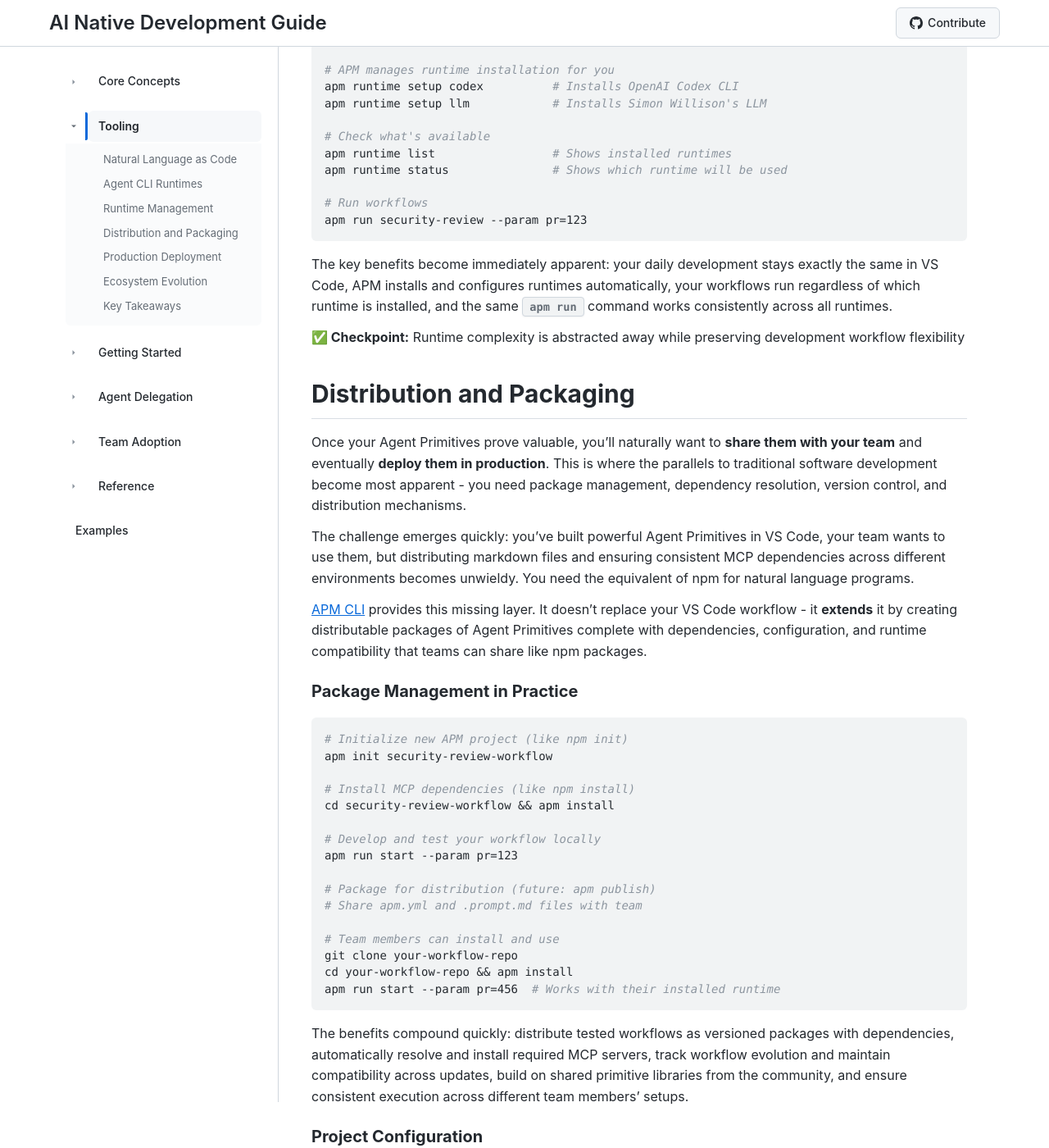
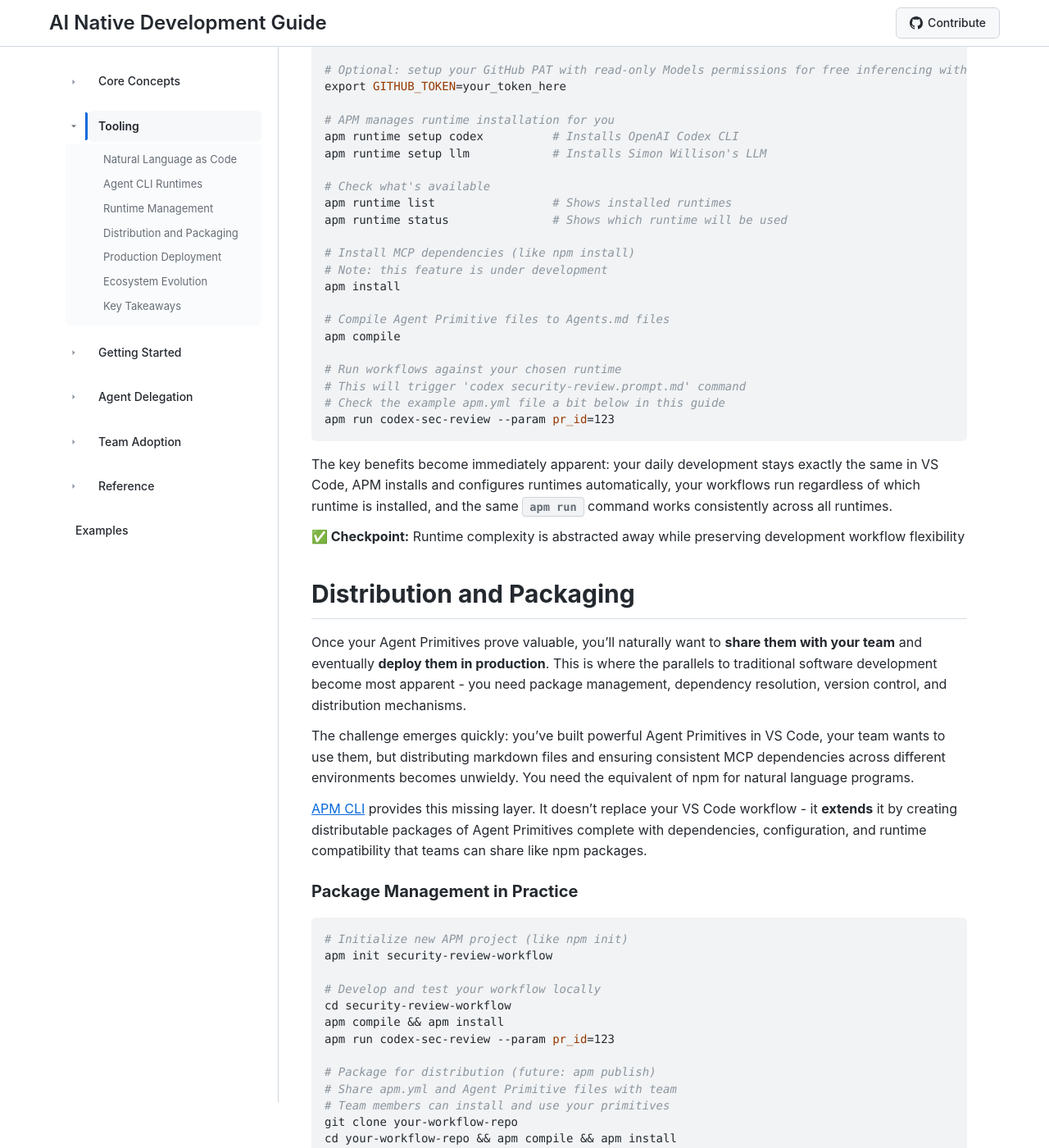
Before and after one commit to danielmeppiel/awesome-ai-native, a Jekyll site: the page built from docs/tooling/index.md, in a window 1280 px wide and 1400 px high, scrolled down 1867 px. Shown: the whole window at 82% size. Built offline with Jekyll 4.4.1, drawn with Linux system fonts in a browser that asks for light colours; some of the changed text lies outside the part shown.

Commit message:
Clarified

````diff
--- a/docs/tooling/index.md
+++ b/docs/tooling/index.md
@@ -51,6 +51,9 @@
 # Install APM CLI once
 curl -sSL https://raw.githubusercontent.com/danielmeppiel/apm-cli/main/install.sh | sh
 
+# Optional: setup your GitHub PAT with read-only Models permissions for free inferencing with GitHub Models https://github.com/settings/personal-access-tokens/new
+export GITHUB_TOKEN=your_token_here
+
 # APM manages runtime installation for you
 apm runtime setup codex          # Installs OpenAI Codex CLI
 apm runtime setup llm            # Installs Simon Willison's LLM
@@ -59,8 +62,17 @@
 apm runtime list                 # Shows installed runtimes
 apm runtime status               # Shows which runtime will be used
 
-# Run workflows
-apm run security-review --param pr=123
+# Install MCP dependencies (like npm install)
+# Note: this feature is under development
+apm install
+
+# Compile Agent Primitive files to Agents.md files
+apm compile
+
+# Run workflows against your chosen runtime
+# This will trigger 'codex security-review.prompt.md' command
+# Check the example apm.yml file a bit below in this guide
+apm run codex-sec-review --param pr_id=123
 ```
 
 The key benefits become immediately apparent: your daily development stays exactly the same in VS Code, APM installs and configures runtimes automatically, your workflows run regardless of which runtime is installed, and the same `apm run` command works consistently across all runtimes.
@@ -81,19 +93,17 @@
 # Initialize new APM project (like npm init)
 apm init security-review-workflow
 
-# Install MCP dependencies (like npm install)
-cd security-review-workflow && apm install
-
 # Develop and test your workflow locally
-apm run start --param pr=123
+cd security-review-workflow
+apm compile && apm install
+apm run codex-sec-review --param pr_id=123
 
 # Package for distribution (future: apm publish)
-# Share apm.yml and .prompt.md files with team
-
-# Team members can install and use
+# Share apm.yml and Agent Primitive files with team
+# Team members can install and use your primitives
 git clone your-workflow-repo
-cd your-workflow-repo && apm install
-apm run start --param pr=456  # Works with their installed runtime
+cd your-workflow-repo && apm compile && apm install
+apm run codex-sec-review --param pr_id=456
 ```
 
 The benefits compound quickly: distribute tested workflows as versioned packages with dependencies, automatically resolve and install required MCP servers, track workflow evolution and maintain compatibility across updates, build on shared primitive libraries from the community, and ensure consistent execution across different team members' setups.
@@ -109,19 +119,14 @@
 description: Comprehensive security review process with GitHub integration
 
 scripts:
-  start: "codex security-review.prompt.md"
-  claude: "claude security-review.prompt.md"
-  debug: "RUST_LOG=debug codex security-review.prompt.md"
+  codex-sec-review: "codex security-review.prompt.md"
+  llm-sec-review: "llm security-review.prompt.md"
+  codex-debug: "RUST_LOG=debug codex security-review.prompt.md"
 
 dependencies:
   mcp:
     - ghcr.io/github/github-mcp-server
     - registry.npmjs.org/security-scanner-mcp
-
-input:
-  - pr_number
-  - severity_level
-  - review_depth
 ```
 
 **✅ Checkpoint:** Your Agent Primitives are now packaged as distributable software with managed dependencies
@@ -144,7 +149,7 @@
     runs-on: ubuntu-latest
     strategy:
       matrix:
-        script: [start, claude, debug]  # Maps to apm.yml scripts
+        script: [codex-sec-review, llm-sec-review, codex-debug]  # Maps to apm.yml scripts
     permissions:
       models: read
       pull-requests: write
@@ -159,15 +164,13 @@
         script: ${{ matrix.script }}
         parameters: |
           {
-            "pr_number": "${{ github.event.number }}",
-            "severity_level": "high",
-            "review_depth": "comprehensive"
+            "pr_id": "${{ github.event.number }}"
           }
       env:
         GITHUB_TOKEN: ${{ secrets.GITHUB_TOKEN }}
 ```
 
-**Key Connection**: The `matrix.script` values (`start`, `claude`, `debug`) correspond exactly to the scripts defined in the `apm.yml` configuration above. [APM CLI](https://github.com/danielmeppiel/apm-cli) automatically installs the MCP dependencies (`ghcr.io/github/github-mcp-server`, `security-scanner-mcp`) and passes the input parameters (`pr_number`, `severity_level`, `review_depth`) to your security-review.prompt.md workflow.
+**Key Connection**: The `matrix.script` values (`codex-sec-review`, `llm-sec-review`, `codex-debug`) correspond exactly to the scripts defined in the `apm.yml` configuration above. [APM CLI](https://github.com/danielmeppiel/apm-cli) automatically installs the MCP dependencies (`ghcr.io/github/github-mcp-server`, `security-scanner-mcp`) and passes the input parameters (`pr_id`) to your security-review.prompt.md workflow.
 
 This creates production-ready AI workflows with runtime flexibility, parallel execution capabilities, consistent deployment across environments, and automated quality processes integrated into standard CI/CD pipelines.
 
````
